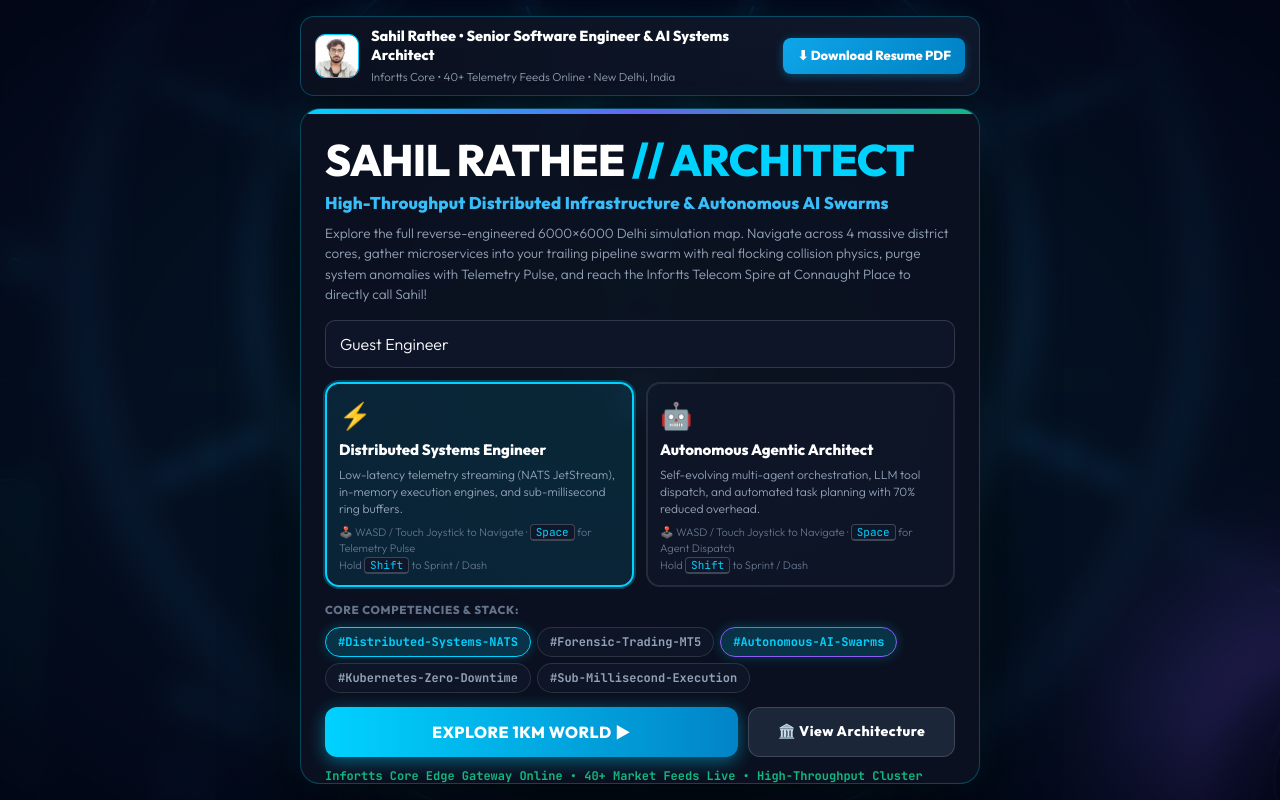
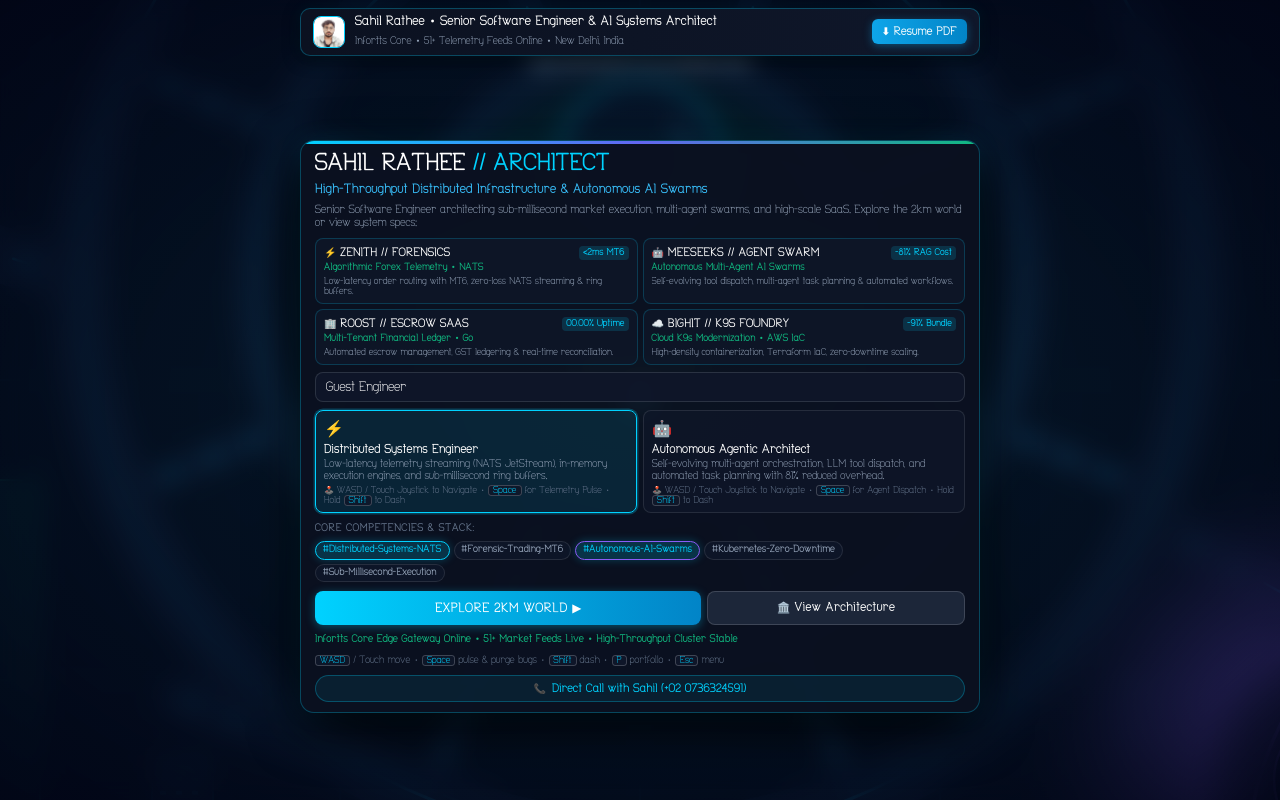
Before and after one commit to InforttsOrg/project-artits, a React (Vite) app: page / in a window 1280 px wide. Built offline with nearby package versions, Linux system fonts and the light colour scheme; no server answers.

Commit message:
feat(ui): integrate Agave font, reduce font sizes by 2 steps, and add single-view systems showcase matrix

```diff
--- a/src/components/ArchitectRunnerGame.tsx
+++ b/src/components/ArchitectRunnerGame.tsx
@@ -1425,13 +1425,13 @@ export const ArchitectRunnerGame: React.FC<ArchitectRunnerGameProps> = ({
         <div id="menu">
           {/* Top Profile Banner */}
           <div id="getapp" className="on" role="region" aria-label="Sahil Rathee Profile Banner">
-            <img src="/sahil.png" alt="Sahil Rathee" width="44" height="44" />
+            <img src="/sahil.png" alt="Sahil Rathee" width="32" height="32" />
             <div className="t">
               <b>Sahil Rathee • Senior Software Engineer & AI Systems Architect</b>
               <small>Infortts Core • {inforttsFeedsCount}+ Telemetry Feeds Online • New Delhi, India</small>
             </div>
             <a href="/Sahil-Rathee-Resume.pdf" target="_blank" rel="noopener noreferrer">
-              ⬇ Download Resume PDF
+              ⬇ Resume PDF
             </a>
           </div>
 
@@ -1441,10 +1441,75 @@ export const ArchitectRunnerGame: React.FC<ArchitectRunnerGameProps> = ({
             </h1>
             <div className="hi">High-Throughput Distributed Infrastructure & Autonomous AI Swarms</div>
             <p className="tag">
-              Explore the full reverse-engineered 6000×6000 Delhi simulation map. Navigate across 4 massive district cores,
-              gather microservices into your trailing pipeline swarm with real flocking collision physics,
-              purge system anomalies with Telemetry Pulse, and reach the Infortts Telecom Spire at Connaught Place to directly call Sahil!
+              Senior Software Engineer architecting sub-millisecond market execution, multi-agent swarms, and high-scale SaaS. Explore the 1km world or view system specs:
             </p>
+
+            {/* Flagship Production Systems Showcase Matrix (Single-View Showcase) */}
+            <div className="systems-showcase-grid">
+              <div
+                className="system-card"
+                onClick={() => {
+                  setInMenu(false);
+                  onOpenPortfolio();
+                }}
+                title="Click to view full architecture & metrics"
+              >
+                <div className="system-top">
+                  <span className="system-name">⚡ ZENITH // FORENSICS</span>
+                  <span className="system-tag">&lt;1ms MT5</span>
+                </div>
+                <div className="system-metric">Algorithmic Forex Telemetry • NATS</div>
+                <div className="system-desc">Low-latency order routing with MT5, zero-loss NATS streaming & ring buffers.</div>
+              </div>
+
+              <div
+                className="system-card"
+                onClick={() => {
+                  setInMenu(false);
+                  onOpenPortfolio();
+                }}
+                title="Click to view full architecture & metrics"
+              >
+                <div className="system-top">
+                  <span className="system-name">🤖 MEESEEKS // AGENT SWARM</span>
+                  <span className="system-tag">-70% RAG Cost</span>
+                </div>
+                <div className="system-metric">Autonomous Multi-Agent AI Swarms</div>
+                <div className="system-desc">Self-evolving tool dispatch, multi-agent task planning & automated workflows.</div>
+              </div>
+
+              <div
+                className="system-card"
+                onClick={() => {
+                  setInMenu(false);
+                  onOpenPortfolio();
+                }}
+                title="Click to view full architecture & metrics"
+              >
+                <div className="system-top">
+                  <span className="system-name">🏢 ROOST // ESCROW SAAS</span>
+                  <span className="system-tag">99.99% Uptime</span>
+                </div>
+                <div className="system-metric">Multi-Tenant Financial Ledger • Go</div>
+                <div className="system-desc">Automated escrow management, GST ledgering & real-time reconciliation.</div>
+              </div>
+
+              <div
+                className="system-card"
+                onClick={() => {
+                  setInMenu(false);
+                  onOpenPortfolio();
+                }}
+                title="Click to view full architecture & metrics"
+              >
+                <div className="system-top">
+                  <span className="system-name">☁️ BIGHIT // K8S FOUNDRY</span>
+                  <span className="system-tag">-80% Bundle</span>
+                </div>
+                <div className="system-metric">Cloud K8s Modernization • AWS IaC</div>
+                <div className="system-desc">High-density containerization, Terraform IaC, zero-downtime scaling.</div>
+              </div>
+            </div>
 
             {/* Recruiter / Guest Input */}
             <input
@@ -1467,7 +1532,7 @@ export const ArchitectRunnerGame: React.FC<ArchitectRunnerGameProps> = ({
                 <b>Distributed Systems Engineer</b>
                 <p>Low-latency telemetry streaming (NATS JetStream), in-memory execution engines, and sub-millisecond ring buffers.</p>
                 <div className="keys">
-                  <span>🕹️ WASD / Touch Joystick to Navigate · <kbd>Space</kbd> for Telemetry Pulse<br />Hold <kbd>Shift</kbd> to Sprint / Dash</span>
+                  <span>🕹️ WASD / Touch Joystick to Navigate · <kbd>Space</kbd> for Telemetry Pulse · Hold <kbd>Shift</kbd> to Dash</span>
                 </div>
               </div>
 
@@ -1481,7 +1546,7 @@ export const ArchitectRunnerGame: React.FC<ArchitectRunnerGameProps> = ({
                 <b>Autonomous Agentic Architect</b>
                 <p>Self-evolving multi-agent orchestration, LLM tool dispatch, and automated task planning with 70% reduced overhead.</p>
                 <div className="keys">
-                  <span>🕹️ WASD / Touch Joystick to Navigate · <kbd>Space</kbd> for Agent Dispatch<br />Hold <kbd>Shift</kbd> to Sprint / Dash</span>
+                  <span>🕹️ WASD / Touch Joystick to Navigate · <kbd>Space</kbd> for Agent Dispatch · Hold <kbd>Shift</kbd> to Dash</span>
                 </div>
               </div>
             </div>
--- a/src/index.css
+++ b/src/index.css
@@ -1,6 +1,22 @@
 @import "tailwindcss/base";
 @import "tailwindcss/components";
 @import "tailwindcss/utilities";
+
+@font-face {
+  font-family: 'agave';
+  font-style: normal;
+  font-weight: 400;
+  src: url('/fonts/Agave-Regular.woff') format('woff');
+  font-display: swap;
+}
+
+@font-face {
+  font-family: 'agave';
+  font-style: normal;
+  font-weight: 700;
+  src: url('/fonts/Agave-Bold.woff') format('woff');
+  font-display: swap;
+}
 
 :root {
   --cyan-primary: #00d2ff;
@@ -16,7 +32,7 @@
 
   --bg-obsidian: #020617;
   --bg-void: #070b14;
-  --bg-card: rgba(11, 17, 32, 0.94);
+  --bg-card: rgba(11, 17, 32, 0.95);
   --bg-card-hover: rgba(15, 23, 42, 0.96);
   --bg-input: rgba(15, 23, 42, 0.9);
 
@@ -33,6 +49,7 @@
   box-sizing: border-box;
   margin: 0;
   padding: 0;
+  font-family: 'agave', 'JetBrains Mono', monospace;
 }
 
 html, body, #root {
@@ -40,7 +57,7 @@ html, body, #root {
   width: 100%;
   overflow: hidden;
   background: var(--bg-obsidian);
-  font-family: "Outfit", "Inter", system-ui, -apple-system, sans-serif;
+  font-family: 'agave', 'JetBrains Mono', monospace;
   color: var(--text-primary);
   user-select: none;
   -webkit-user-select: none;
@@ -140,30 +157,31 @@ canvas {
   backdrop-filter: blur(12px);
   -webkit-backdrop-filter: blur(12px);
   z-index: 30;
-  padding: 16px;
-  overflow: auto;
+  padding: 8px;
+  overflow-y: auto;
+  box-sizing: border-box;
 }
 
 #getapp {
   display: flex;
   align-items: center;
-  gap: 12px;
+  gap: 10px;
   width: 100%;
   max-width: 680px;
-  margin: 0 auto 12px;
-  padding: 10px 14px;
+  margin: 0 auto 6px;
+  padding: 6px 12px;
   background: linear-gradient(90deg, #0b1120, #0f172a);
   border: 1px solid var(--border-cyan);
   color: var(--text-primary);
-  border-radius: 14px;
-  box-shadow: 0 8px 24px rgba(0, 0, 0, 0.6), 0 0 20px rgba(0, 210, 255, 0.08);
+  border-radius: 10px;
+  box-shadow: 0 4px 16px rgba(0, 0, 0, 0.6), 0 0 14px rgba(0, 210, 255, 0.08);
   flex-shrink: 0;
 }
 
 #getapp img {
-  width: 44px;
-  height: 44px;
-  border-radius: 10px;
+  width: 32px;
+  height: 32px;
+  border-radius: 8px;
   object-fit: cover;
   border: 1px solid var(--cyan-primary);
 }
@@ -171,17 +189,20 @@ canvas {
 #getapp .t {
   flex: 1;
   min-width: 0;
-  line-height: 1.3;
+  line-height: 1.25;
 }
 
 #getapp b {
   display: block;
-  font-size: 14.5px;
+  font-size: 11px;
   color: #fff;
+  white-space: nowrap;
+  overflow: hidden;
+  text-overflow: ellipsis;
 }
 
 #getapp small {
-  font-size: 11.5px;
+  font-size: 9px;
   color: var(--text-secondary);
 }
 
@@ -190,31 +211,35 @@ canvas {
   background: linear-gradient(90deg, #0ea5e9, #0284c7);
   color: #fff;
   text-decoration: none;
-  font-weight: 800;
-  font-size: 13px;
-  padding: 8px 14px;
-  border-radius: 8px;
-  box-shadow: 0 2px 10px rgba(14, 165, 233, 0.4);
+  font-weight: 700;
+  font-size: 10px;
+  padding: 5px 10px;
+  border-radius: 6px;
+  box-shadow: 0 2px 8px rgba(14, 165, 233, 0.4);
   white-space: nowrap;
   transition: transform 0.15s, box-shadow 0.15s;
 }
 
 #getapp a:hover {
   transform: translateY(-1px);
-  box-shadow: 0 4px 15px rgba(14, 165, 233, 0.6);
+  box-shadow: 0 3px 12px rgba(14, 165, 233, 0.6);
 }
 
 .card {
   background: var(--bg-card);
   border: 1px solid var(--border-cyan);
-  border-radius: 20px;
+  border-radius: 14px;
   max-width: 680px;
   width: 100%;
-  padding: 28px 24px 22px;
-  box-shadow: 0 24px 70px rgba(0, 0, 0, 0.8), 0 0 30px rgba(0, 210, 255, 0.1);
+  max-height: calc(100dvh - 16px);
+  padding: 12px 14px 10px;
+  box-shadow: 0 16px 50px rgba(0, 0, 0, 0.8), 0 0 24px rgba(0, 210, 255, 0.1);
   position: relative;
-  overflow: hidden;
+  overflow-y: auto;
   margin: auto;
+  display: flex;
+  flex-direction: column;
+  gap: 5px;
 }
 
 .card:before {
@@ -223,15 +248,15 @@ canvas {
   left: 0;
   right: 0;
   top: 0;
-  height: 5px;
+  height: 3px;
   background: linear-gradient(90deg, #00d2ff, #6366f1, #10b981);
 }
 
 h1 {
-  font-size: clamp(28px, 5.5vw, 44px);
-  font-weight: 900;
-  letter-spacing: -0.8px;
-  line-height: 1.05;
+  font-size: clamp(16px, 3.8vw, 20px);
+  font-weight: 800;
+  letter-spacing: -0.3px;
+  line-height: 1.1;
   color: #ffffff;
 }
 
@@ -240,29 +265,98 @@ h1 span {
 }
 
 .hi {
-  font-size: 17px;
+  font-size: 11px;
   color: #38bdf8;
   font-weight: 700;
-  margin-top: 6px;
+  margin-top: 1px;
   letter-spacing: 0.01em;
 }
 
 .tag {
-  margin: 8px 0 16px;
+  margin: 1px 0 4px;
   color: var(--text-secondary);
-  font-size: 13.5px;
-  line-height: 1.5;
+  font-size: 9.5px;
+  line-height: 1.35;
+}
+
+/* 4 Flagship Production Systems Showcase Matrix (Single-View Showcase) */
+.systems-showcase-grid {
+  display: grid;
+  grid-template-columns: 1fr 1fr;
+  gap: 5px;
+  margin-bottom: 2px;
+}
+
+.system-card {
+  background: rgba(15, 23, 42, 0.75);
+  border: 1px solid rgba(0, 210, 255, 0.2);
+  border-radius: 8px;
+  padding: 6px 8px;
+  cursor: pointer;
+  transition: all 0.15s ease;
+  text-align: left;
+  display: flex;
+  flex-direction: column;
+  gap: 2px;
+}
+
+.system-card:hover {
+  border-color: var(--cyan-primary);
+  background: rgba(0, 210, 255, 0.08);
+  transform: translateY(-1px);
+}
+
+.system-top {
+  display: flex;
+  align-items: center;
+  justify-content: space-between;
+  gap: 4px;
+}
+
+.system-name {
+  font-size: 10px;
+  font-weight: 700;
+  color: #fff;
+  white-space: nowrap;
+  overflow: hidden;
+  text-overflow: ellipsis;
+}
+
+.system-tag {
+  font-size: 8px;
+  font-weight: 700;
+  color: var(--cyan-primary);
+  background: rgba(0, 210, 255, 0.15);
+  padding: 1px 4px;
+  border-radius: 4px;
+  white-space: nowrap;
+}
+
+.system-metric {
+  font-size: 8.5px;
+  font-weight: 700;
+  color: var(--emerald-brand);
+}
+
+.system-desc {
+  font-size: 8px;
+  color: var(--text-secondary);
+  line-height: 1.25;
+  display: -webkit-box;
+  -webkit-line-clamp: 2;
+  -webkit-box-orient: vertical;
+  overflow: hidden;
 }
 
 #name {
   width: 100%;
-  font-size: 16px;
-  padding: 11px 14px;
-  border-radius: 10px;
-  border: 1px solid rgba(255, 255, 255, 0.15);
+  font-size: 11px;
+  padding: 6px 10px;
+  border-radius: 8px;
+  border: 1px solid rgba(255, 255, 255, 0.12);
   background: var(--bg-input);
   outline: none;
-  margin-bottom: 14px;
+  margin-bottom: 3px;
   font-family: inherit;
   color: #ffffff;
   transition: border-color 0.15s, box-shadow 0.15s;
@@ -270,92 +364,92 @@ h1 span {
 
 #name:focus {
   border-color: var(--cyan-primary);
-  box-shadow: 0 0 14px rgba(0, 210, 255, 0.25);
+  box-shadow: 0 0 10px rgba(0, 210, 255, 0.25);
 }
 
 .roles {
   display: grid;
   grid-template-columns: 1fr 1fr;
-  gap: 12px;
-  margin-bottom: 14px;
+  gap: 6px;
+  margin-bottom: 4px;
 }
 
 .role {
-  border: 2px solid rgba(255, 255, 255, 0.1);
-  border-radius: 14px;
-  padding: 12px;
+  border: 1.5px solid rgba(255, 255, 255, 0.1);
+  border-radius: 8px;
+  padding: 6px 8px;
   cursor: pointer;
   background: rgba(15, 23, 42, 0.7);
   transition: transform 0.15s, border-color 0.15s, box-shadow 0.15s;
 }
 
 .role:hover {
-  transform: translateY(-2px);
+  transform: translateY(-1px);
   border-color: rgba(0, 210, 255, 0.4);
 }
 
 .role.sel {
   border-color: var(--cyan-primary);
   background: rgba(0, 210, 255, 0.1);
-  box-shadow: 0 0 0 2px rgba(0, 210, 255, 0.25);
+  box-shadow: 0 0 0 1.5px rgba(0, 210, 255, 0.25);
 }
 
 .role[data-r="C"].sel {
   border-color: var(--indigo-brand);
   background: rgba(99, 102, 241, 0.1);
-  box-shadow: 0 0 0 2px rgba(99, 102, 241, 0.25);
+  box-shadow: 0 0 0 1.5px rgba(99, 102, 241, 0.25);
 }
 
 .role .ic {
-  font-size: 26px;
+  font-size: 16px;
 }
 
 .role b {
   display: block;
-  font-size: 15px;
-  margin: 4px 0;
+  font-size: 10.5px;
+  margin: 1px 0;
   color: #ffffff;
 }
 
 .role p {
-  font-size: 12px;
+  font-size: 9px;
   color: var(--text-secondary);
-  line-height: 1.45;
+  line-height: 1.3;
 }
 
 .role .keys {
-  margin-top: 6px;
-  font-size: 11px;
+  margin-top: 3px;
+  font-size: 8px;
   color: var(--text-muted);
-  line-height: 1.5;
+  line-height: 1.3;
 }
 
 .muddas {
   display: flex;
   flex-wrap: wrap;
-  gap: 6px;
-  margin: 0 0 14px;
+  gap: 4px;
+  margin: 0 0 4px;
 }
 
 .mlab {
   width: 100%;
-  font-size: 11.5px;
+  font-size: 9px;
   font-weight: 700;
   color: var(--text-muted);
   text-transform: uppercase;
-  letter-spacing: 0.06em;
-  margin-bottom: 2px;
+  letter-spacing: 0.05em;
+  margin-bottom: 1px;
 }
 
 .mchip {
-  border: 1px solid rgba(255, 255, 255, 0.12);
+  border: 1px solid rgba(255, 255, 255, 0.1);
   background: rgba(15, 23, 42, 0.85);
-  border-radius: 20px;
-  padding: 5px 12px;
-  font-size: 12px;
+  border-radius: 12px;
+  padding: 2px 7px;
+  font-size: 8.5px;
   font-weight: 700;
   cursor: pointer;
-  font-family: 'JetBrains Mono', monospace;
+  font-family: 'agave', monospace;
   color: var(--text-secondary);
   transition: all 0.15s;
 }
@@ -369,42 +463,42 @@ h1 span {
   border-color: var(--mc, var(--cyan-primary));
   background: rgba(0, 210, 255, 0.18);
   color: var(--cyan-primary);
-  box-shadow: 0 0 12px rgba(0, 210, 255, 0.25);
+  box-shadow: 0 0 8px rgba(0, 210, 255, 0.25);
 }
 
 .btns {
   display: grid;
-  grid-template-columns: 2fr 1fr;
-  gap: 10px;
+  grid-template-columns: 3fr 2fr;
+  gap: 6px;
 }
 
 .btn {
-  font-size: 16px;
-  font-weight: 900;
-  padding: 13px;
+  font-size: 11px;
+  font-weight: 800;
+  padding: 8px 10px;
   border: none;
-  border-radius: 12px;
+  border-radius: 8px;
   color: #fff;
   cursor: pointer;
-  letter-spacing: 0.5px;
+  letter-spacing: 0.3px;
   font-family: inherit;
   transition: transform 0.15s, box-shadow 0.15s;
 }
 
 #play {
   background: linear-gradient(90deg, #00d2ff, #0284c7);
-  box-shadow: 0 4px 18px rgba(0, 210, 255, 0.45);
+  box-shadow: 0 2px 10px rgba(0, 210, 255, 0.35);
 }
 
 #play:hover {
   transform: translateY(-1px);
-  box-shadow: 0 6px 24px rgba(0, 210, 255, 0.6);
+  box-shadow: 0 4px 16px rgba(0, 210, 255, 0.5);
 }
 
 #practice {
   background: rgba(30, 41, 59, 0.95);
   border: 1px solid rgba(255, 255, 255, 0.15);
-  font-size: 14px;
+  font-size: 10.5px;
 }
 
 #practice:hover {
@@ -412,15 +506,15 @@ h1 span {
 }
 
 .btn:active {
-  transform: translateY(2px);
+  transform: translateY(1px);
 }
 
 #status {
-  font-size: 12px;
-  margin: 10px 0 0;
+  font-size: 9px;
+  margin: 3px 0 0;
   color: var(--text-secondary);
-  min-height: 16px;
-  font-family: 'JetBrains Mono', monospace;
+  min-height: 12px;
+  font-family: 'agave', monospace;
 }
 
 #status b {
@@ -428,44 +522,93 @@ h1 span {
 }
 
 .help {
-  font-size: 11.5px;
+  font-size: 8.5px;
   color: var(--text-muted);
-  margin-top: 10px;
-  line-height: 1.6;
+  margin-top: 3px;
+  line-height: 1.35;
 }
 
 kbd {
   background: rgba(15, 23, 42, 0.9);
   border: 1px solid rgba(255, 255, 255, 0.2);
-  border-bottom-width: 2px;
-  border-radius: 4px;
-  padding: 0 5px;
-  font-size: 11px;
+  border-bottom-width: 1.5px;
+  border-radius: 3px;
+  padding: 0 4px;
+  font-size: 8px;
   color: var(--cyan-primary);
-  font-family: 'JetBrains Mono', monospace;
+  font-family: 'agave', monospace;
 }
 
 #support {
   display: inline-flex;
   align-items: center;
-  gap: 7px;
-  margin-top: 14px;
-  padding: 8px 16px;
+  justify-content: center;
+  gap: 6px;
+  margin-top: 4px;
+  padding: 5px 12px;
   border: 1px solid var(--border-cyan);
-  border-radius: 24px;
+  border-radius: 16px;
   background: rgba(0, 210, 255, 0.08);
   color: var(--cyan-primary);
-  font-size: 13px;
-  font-weight: 800;
+  font-size: 10px;
+  font-weight: 700;
   font-family: inherit;
   cursor: pointer;
   transition: transform 0.15s, box-shadow 0.15s, background 0.15s;
 }
 
 #support:hover {
-  transform: translateY(-2px);
+  transform: translateY(-1px);
   background: rgba(0, 210, 255, 0.15);
-  box-shadow: 0 4px 14px rgba(0, 210, 255, 0.3);
+  box-shadow: 0 3px 10px rgba(0, 210, 255, 0.25);
+}
+
+@media (max-height: 750px), (max-width: 600px) {
+  #menu {
+    padding: 6px;
+  }
+  #getapp {
+    padding: 4px 8px;
+    margin-bottom: 4px;
+  }
+  #getapp img {
+    width: 26px;
+    height: 26px;
+  }
+  #getapp b {
+    font-size: 10px;
+  }
+  #getapp small {
+    display: none;
+  }
+  .card {
+    padding: 10px 12px 8px;
+    gap: 4px;
+    max-height: calc(100dvh - 12px);
+  }
+  .systems-showcase-grid {
+    gap: 4px;
+    margin-bottom: 3px;
+  }
+  .system-card {
+    padding: 4px 6px;
+  }
+  .system-desc {
+    display: none;
+  }
+  .roles {
+    gap: 4px;
+    margin-bottom: 3px;
+  }
+  .role {
+    padding: 4px 6px;
+  }
+  .role .keys {
+    display: none;
+  }
+  .tag {
+    display: none;
+  }
 }
 
 /* ==========================================================================
```
Also changed, not shown: public/fonts/Agave-Bold.woff (added), public/fonts/Agave-Regular.woff (added), 7 other files (tests, documents, lock files or other folders).
